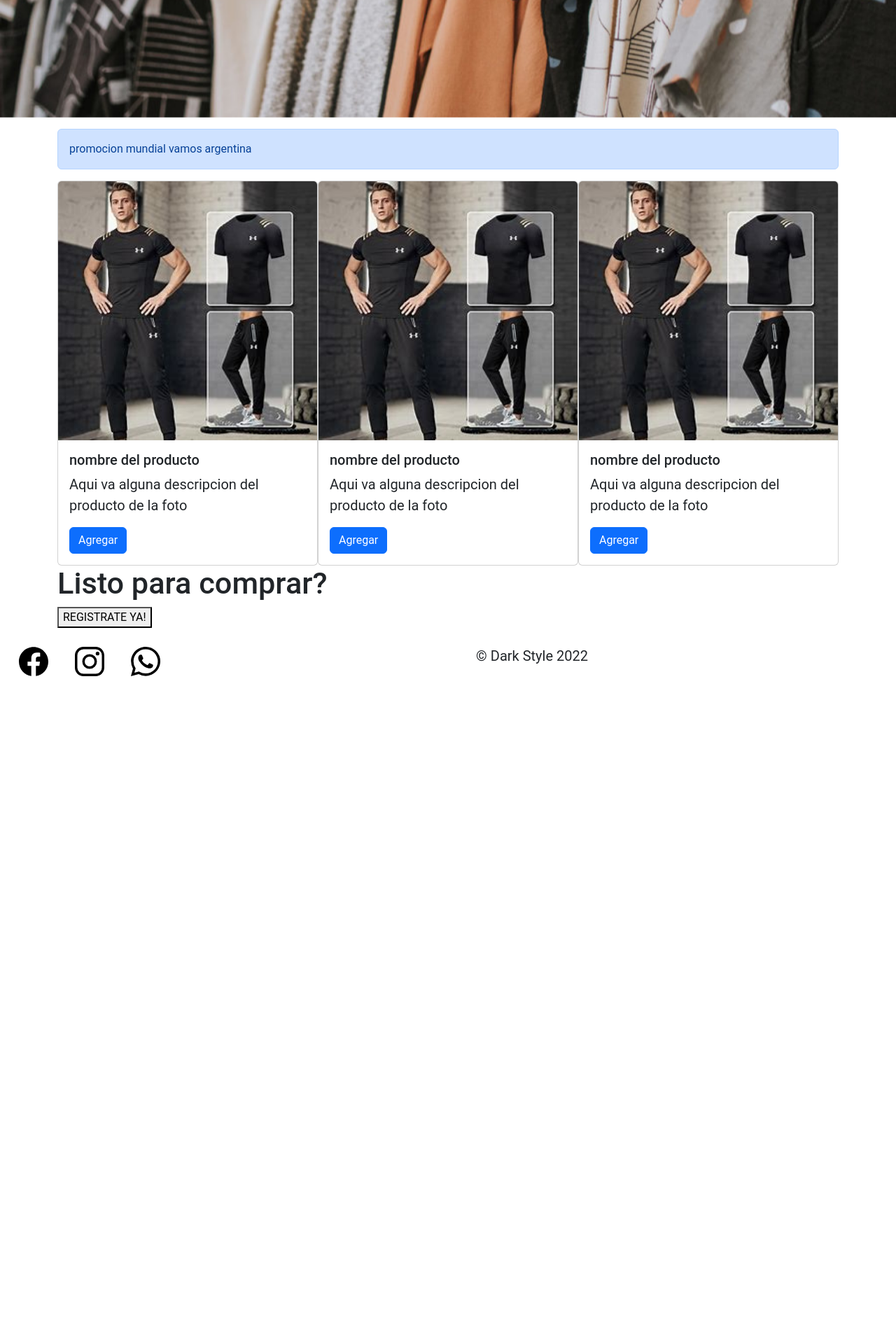
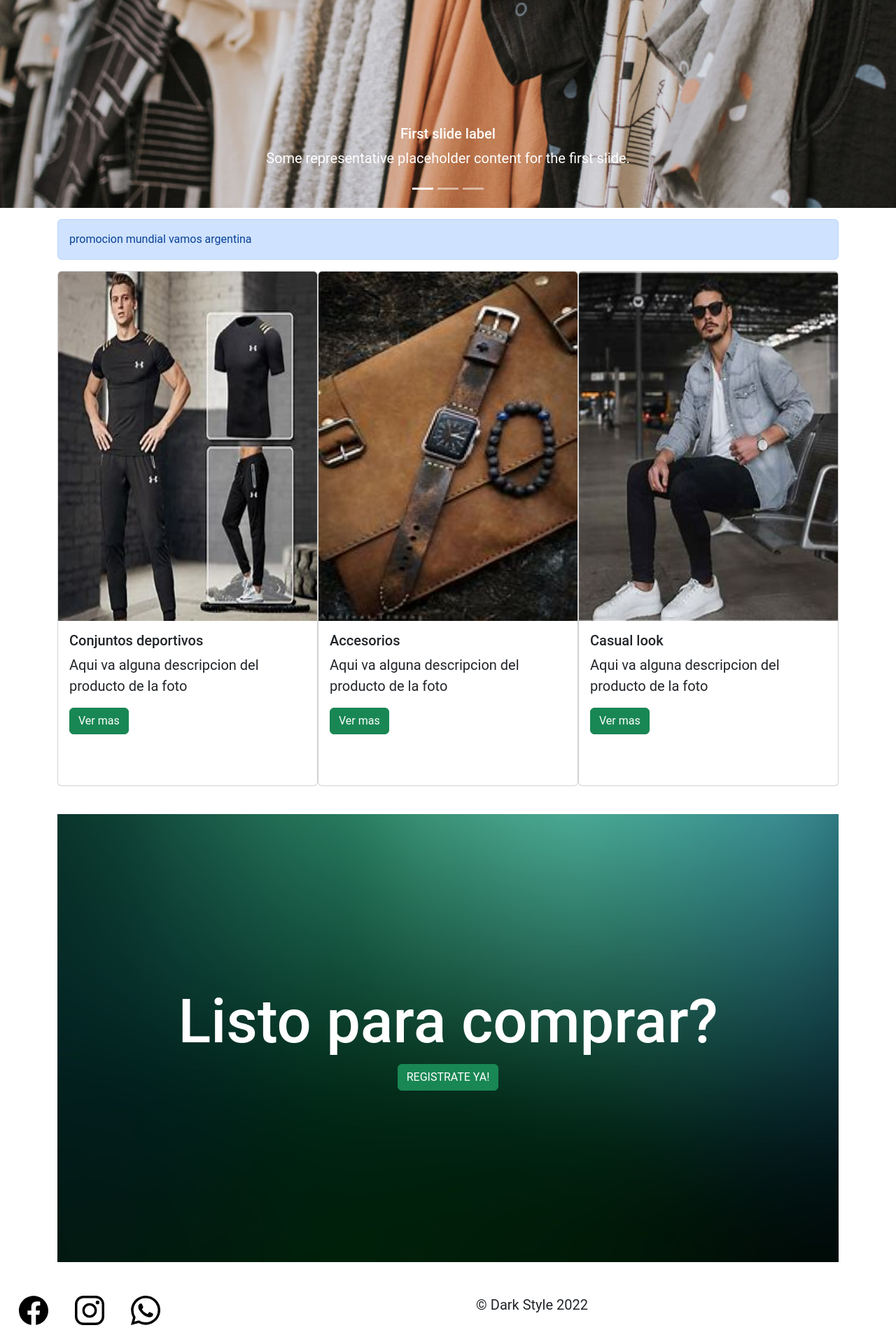
Before and after one commit to lucasgonzalez100/curso-react, a React (Create React App) app: page / in a window 1280 px wide. Shown: the part 485-2405 px from the top of the page at 70% size. Before the commit the page ends 1478 px from the top, so only its background shows below. Built offline with nearby package versions, Linux system fonts and the light colour scheme.

Commit message:
actualizacion

```diff
--- a/src/App.css
+++ b/src/App.css
@@ -68,7 +68,21 @@ li {
     padding: 1.5px;
     margin: auto;
     border-radius: 15%;
+  }
 
+  .imegenCarrusel{
+    height: 70%;
+  }
+  .registro {
+    display: flex;
+    flex-direction: column;
+    justify-content: center;
+    align-items: center;
+    text-align: center;
+    background-image: url(../public/imagenes/communication-g3319f66d7_1920.jpg);
+    color: white;
+    font-size: xx-large;
+    height: 80vh;
   }
 /* button {
     font-size: 1.25em;
--- a/src/componentes/Carrousel.jsx
+++ b/src/componentes/Carrousel.jsx
@@ -3,31 +3,49 @@ import React from "react";
 const Carrousel = () => {
     return (
 
-        <div  className="containerComponentes">
+        <div className="containerComponentes">
 
-
-            <div id="carouselExampleInterval" className="carousel slide" data-bs-ride="carousel">
+<div id="carouselExampleCaptions" className="carousel slide"  data-bs-ride="false">
+  <div className="carousel-indicators">
+    <button type="button" data-bs-target="#carouselExampleCaptions" data-bs-slide-to="0" className="active" aria-current="true" aria-label="Slide 1"></button>
+    <button type="button" data-bs-target="#carouselExampleCaptions" data-bs-slide-to="1" aria-label="Slide 2"></button>
+    <button type="button" data-bs-target="#carouselExampleCaptions" data-bs-slide-to="2" aria-label="Slide 3"></button>
+  </div>
   <div className="carousel-inner">
-                    <div className="carousel-item active" data-bs-interval="2000">
-                        <img src="./imagenes/sliderimagen1.jpg" className="d-block w-100" alt="conjunto deportivo negro" />
+    <div className="carousel-item active">
+      <img src="./imagenes/sliderimagen1.jpg"  className="d-block w-100 " style={{ height:"85vh"}}  alt="..."/>
+      <div className="carousel-caption d-none d-md-block">
+        <h5>First slide label</h5>
+        <p>Some representative placeholder content for the first slide.</p>
       </div>
-                    <div className="carousel-item" data-bs-interval="2000">
-                        <img src="./imagenes/haciendocalistenia.jpg" className="d-block w-100" alt="..." />
     </div>
     <div className="carousel-item">
-                        <img src="./imagenes/slider_greece32.jpg" className="d-block w-100" alt="..." />
+      <img src="./imagenes/haciendocalistenia.jpg" className="d-block w-100"  style={{ height:"85vh"}} alt="..."/>
+      <div className="carousel-caption d-none d-md-block">
+        <h5>Second slide label</h5>
+        <p>Some representative placeholder content for the second slide.</p>
       </div>
     </div>
-                <button className="carousel-control-prev" type="button" data-bs-target="#carouselExampleInterval" data-bs-slide="prev">
+    <div className="carousel-item">
+      <img src="./imagenes/slider_greece32.jpg" className="d-block w-100" style={{ height:"85vh"}} alt="..."/>
+      <div className="carousel-caption d-none d-md-block">
+        <h5>Third slide label</h5>
+        <p>Some representative placeholder content for the third slide.</p>
+      </div>
+    </div>
+  </div>
+  <button className="carousel-control-prev" type="button" data-bs-target="#carouselExampleCaptions" data-bs-slide="prev">
     <span className="carousel-control-prev-icon" aria-hidden="true"></span>
+    <span className="visually-hidden">Previous</span>
   </button>
-                <button className="carousel-control-next" type="button" data-bs-target="#carouselExampleInterval" data-bs-slide="next">
+  <button className="carousel-control-next" type="button" data-bs-target="#carouselExampleCaptions" data-bs-slide="next">
     <span className="carousel-control-next-icon" aria-hidden="true"></span>
     <span className="visually-hidden">Siguiente</span>
   </button>
 </div>
+
+
         </div>
-
 
     )
 }
--- a/src/componentes/ItemListContainer.jsx
+++ b/src/componentes/ItemListContainer.jsx
@@ -8,7 +8,7 @@ const ItemListContainer = ({ arenga }) => {
    <div className="container">
       <div className="row">
         <div className="col-md-12">
-        <div class="alert alert-primary" role="alert">
+        <div className="alert alert-primary" role="alert">
         promocion mundial {arenga}</div>
 
         </div>
--- a/src/componentes/Login.jsx
+++ b/src/componentes/Login.jsx
@@ -4,9 +4,12 @@ const Login = () => {
     return(
 
 <div>
-<section className="container fluid">
-        <h2>Listo para comprar?</h2>
-        <button>REGISTRATE YA!</button>
+<section className="container fluid" style={{marginBottom:"1.5rem"}}>
+    <div className="registro">
+                 <h2>Listo para comprar?</h2>
+        <button className="btn btn-success">REGISTRATE YA!</button>
+    </div>
+
     </section>
 </div>
 
--- a/src/componentes/Navbar.jsx
+++ b/src/componentes/Navbar.jsx
@@ -5,7 +5,7 @@ const Navbar = () => {
     return(
 
 <div className="containesComponentes" >
-<nav className="navbar navbar-dark bg-dark fixed-top">
+<nav className="navbar navbar-dark bg-dark ">
   <div className="container-fluid">
     <a className="navbar-brand" href="#">Dark Style</a>
     <button className="navbar-toggler" type="button" data-bs-toggle="offcanvas" data-bs-target="#offcanvasDarkNavbar" aria-controls="offcanvasDarkNavbar">
--- a/src/componentes/Tarjetas.jsx
+++ b/src/componentes/Tarjetas.jsx
@@ -3,32 +3,32 @@ import React from "react";
 const Tarjetas = () => {
   return (
 
-    <div className="container fluid">
+    <div className="container fluid " style={{marginBottom:"2.5rem"}}>
       <div className="cardContainer">
         <div className="card" style={{ width: "25rem" }} >
-          <img src="./imagenes/conjunto-deportivo-negro.jpg" className="card-img-top" alt="conjunto marron" />
+          <img src="./imagenes/conjunto-deportivo-negro.jpg" height={"68%"} className="card-img-top" alt="conjunto marron" />
           <div className="card-body">
-            <h5 className="card-title">nombre del producto</h5>
+            <h5 className="card-title">Conjuntos deportivos</h5>
             <p className="card-text">Aqui va alguna descripcion del producto de la foto</p>
-            <a href="#" className="btn btn-primary">Agregar</a>
+            <a href="#" className="btn btn-success">Ver mas</a>
           </div>
         </div>
 
         <div className="card" style={{ width: "25rem" }} >
-          <img src="./imagenes/conjunto-deportivo-negro.jpg" className="card-img-top" alt="conjunto marron" />
+          <img src="./imagenes/reloj-marron.jpg" height={"68%"} className="card-img-top" alt="conjunto marron" />
           <div className="card-body">
-            <h5 className="card-title">nombre del producto</h5>
+            <h5 className="card-title">Accesorios</h5>
             <p className="card-text">Aqui va alguna descripcion del producto de la foto</p>
-            <a href="#" className="btn btn-primary">Agregar</a>
+            <a href="#" className="btn btn-success">Ver mas</a>
           </div>
         </div>
 
         <div className="card" style={{ width: "25rem" }} >
-          <img src="./imagenes/conjunto-deportivo-negro.jpg" className="card-img-top" alt="conjunto marron" />
+          <img src="./imagenes/ropa-cuerpo-completo.jpg" height={"68%"} className="card-img-top" alt="conjunto marron" />
           <div className="card-body">
-            <h5 className="card-title">nombre del producto</h5>
+            <h5 className="card-title">Casual look</h5>
             <p className="card-text">Aqui va alguna descripcion del producto de la foto</p>
-            <a href="#" className="btn btn-primary">Agregar</a>
+            <a href="#" className="btn btn-success">Ver mas</a>
           </div>
         </div>
       </div>
```
Also changed, not shown: public/imagenes/communication-g3319f66d7_1920.jpg (added). Lines whose indentation alone changed are shown as unchanged.
